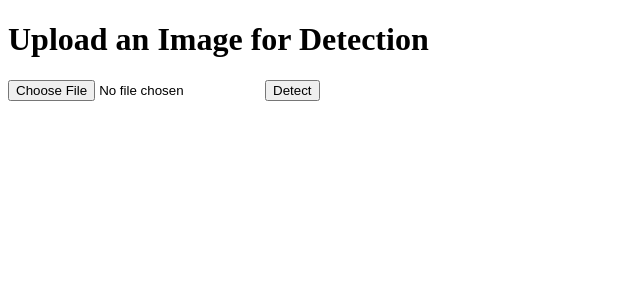
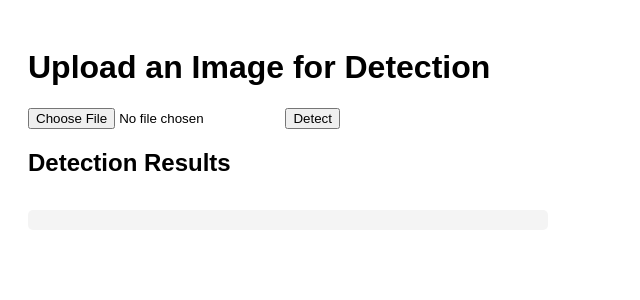
Before and after one commit to Girishdongrekar/Door-and-Window-detection, a FastAPI app: page /upload in a window 1280 px wide. Shown: the top 300 px of the page, without its empty margins (0-640 px from the left). Run offline with FastAPI, Linux system fonts and the light colour scheme.

Commit message:
final inference

```diff
--- a/app/main.py
+++ b/app/main.py
@@ -1,5 +1,5 @@
 from fastapi import FastAPI, UploadFile, File, Request
-from fastapi.responses import JSONResponse, FileResponse, HTMLResponse
+from fastapi.responses import JSONResponse, HTMLResponse
 from fastapi.staticfiles import StaticFiles
 from fastapi.templating import Jinja2Templates
 from ultralytics import YOLO
@@ -14,9 +14,8 @@ app = FastAPI()
 model = YOLO("app/best.pt")  # Adjust path if needed
 class_names = ['Door', 'Window']
 
-# Create folders if not exist
+# Create required folders
 os.makedirs("results", exist_ok=True)
-os.makedirs("static", exist_ok=True)
 os.makedirs("templates", exist_ok=True)
 
 # Set up templates and static file serving
@@ -33,15 +32,16 @@ def upload_page(request: Request):
 
 @app.post("/detect")
 async def detect(file: UploadFile = File(...)):
-    # Save uploaded image
+    # Save uploaded image temporarily
     file_ext = file.filename.split('.')[-1]
     temp_filename = f"temp_{uuid.uuid4()}.{file_ext}"
     with open(temp_filename, "wb") as buffer:
         shutil.copyfileobj(file.file, buffer)
 
-    # Run detection
+    # Run YOLOv8 inference
     results = model(temp_filename)
     boxes = []
+
     for result in results:
         for box in result.boxes:
             class_id = int(box.cls[0])
@@ -52,17 +52,25 @@ async def detect(file: UploadFile = File(...)):
                 "confidence": round(float(box.conf[0]), 2)
             })
 
-    # Save detection result as JSON
+    # Save detection results to JSON
     json_name = f"result_{uuid.uuid4()}.json"
     json_path = os.path.join("results", json_name)
     with open(json_path, "w") as json_file:
         json.dump({"detections": boxes}, json_file, indent=4)
 
+    # Save rendered image with detections
+    detected_img_name = f"detected_{uuid.uuid4()}.jpg"
+    detected_img_path = os.path.join("results", detected_img_name)
+    results[0].save(filename=detected_img_path)
+
+    # Remove temporary image
     os.remove(temp_filename)
 
+    # Return JSON and image URL
     return JSONResponse(content={
         "detections": boxes,
-        "json_result_url": f"/results/{json_name}"
+        "json_result_url": f"/results/{json_name}",
+        "detected_image_url": f"/results/{detected_img_name}"
     })
 
 @app.on_event("startup")
--- a/requirements.txt
+++ b/requirements.txt
@@ -1,2 +1,4 @@
 fastapi
 uvicorn
+ultralytics
+python-multipart
--- a/templates/upload.html
+++ b/templates/upload.html
@@ -1,14 +1,73 @@
-<!-- templates/upload.html -->
 <!DOCTYPE html>
 <html>
 <head>
     <title>YOLOv8 Door/Window Detection</title>
+    <style>
+        body {
+            font-family: Arial, sans-serif;
+            padding: 20px;
+        }
+        form {
+            margin-bottom: 20px;
+        }
+        .results-container {
+            display: flex;
+            gap: 40px;
+            align-items: flex-start;
+        }
+        #jsonOutput {
+            background-color: #f4f4f4;
+            padding: 10px;
+            border-radius: 5px;
+            max-width: 500px;
+            max-height: 500px;
+            overflow: auto;
+            flex: 1;
+        }
+        #detectedImage {
+            max-width: 500px;
+            max-height: 500px;
+            border: 1px solid #ccc;
+            border-radius: 5px;
+        }
+    </style>
 </head>
 <body>
     <h1>Upload an Image for Detection</h1>
-    <form action="/detect" method="post" enctype="multipart/form-data">
-        <input type="file" name="file" accept="image/*" required>
+    <form id="uploadForm">
+        <input type="file" id="fileInput" name="file" accept="image/*" required>
         <button type="submit">Detect</button>
     </form>
+
+    <h2>Detection Results</h2>
+    <div class="results-container">
+        <pre id="jsonOutput"></pre>
+        <img id="detectedImage" style="display: none;" />
+    </div>
+
+    <script>
+        const form = document.getElementById('uploadForm');
+        form.addEventListener('submit', async (e) => {
+            e.preventDefault();
+            const fileInput = document.getElementById('fileInput');
+            const formData = new FormData();
+            formData.append('file', fileInput.files[0]);
+
+            const response = await fetch('/detect', {
+                method: 'POST',
+                body: formData
+            });
+
+            const data = await response.json();
+
+            document.getElementById('jsonOutput').textContent = JSON.stringify(data.detections, null, 2);
+
+            if (data.detected_image_url) {
+                const img = document.getElementById('detectedImage');
+                img.src = data.detected_image_url;
+                img.style.display = 'block';
+            }
+        });
+    </script>
 </body>
 </html>
```
Also changed, not shown: 1 other file.
